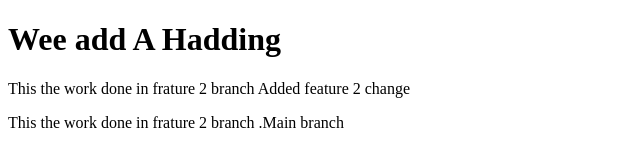
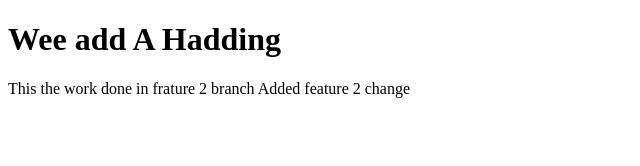
Before and after one commit to iabhishek-singh/Another-one, a plain HTML site: page index.html in a window 1280 px wide. Shown: the whole page, without its empty margins (0-640 px from the left). Drawn offline with Linux system fonts and the light colour scheme.

Commit message:
Removed a para

```diff
--- a/index.html
+++ b/index.html
@@ -8,6 +8,6 @@
 <body>
     <h1>Wee add A Hadding</h1>
     <p>This the work done in frature 2 branch Added feature 2 change</p>
-    <p>This the work done in frature 2 branch .Main branch</p>
+
 </body>
 </html>
```
